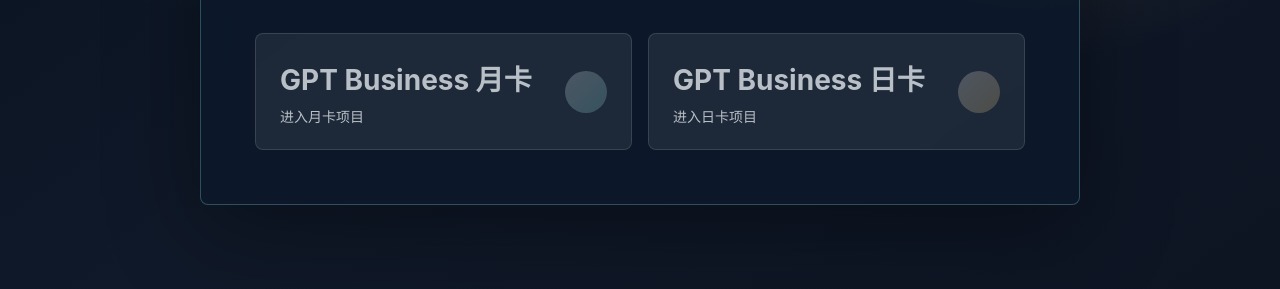
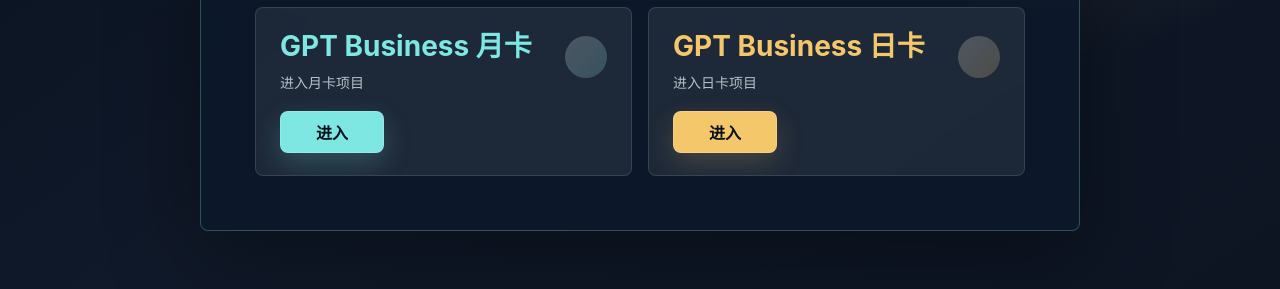
Before and after one commit to ppanjinfeng-afk/openai-monitor2, a website: page public/business.html in a window 1280 px wide. Shown: the part 433-722 px from the top of the page. Drawn offline with Linux system fonts and the light colour scheme; no server answers.

Commit message:
Make business cards use enter buttons

```diff
--- a/public/business.html
+++ b/public/business.html
@@ -84,11 +84,12 @@
       margin-top: 36px;
     }
 
-    .product-link {
+    .product-card {
       position: relative;
       display: flex;
-      min-height: 116px;
-      align-items: center;
+      min-height: 156px;
+      flex-direction: column;
+      align-items: flex-start;
       justify-content: space-between;
       gap: 18px;
       padding: 22px 24px;
@@ -101,11 +102,13 @@
       transition: transform 160ms ease, border-color 160ms ease, background 160ms ease;
     }
 
-    .product-link::after {
+    .product-card::after {
       content: "";
+      position: absolute;
+      top: 28px;
+      right: 24px;
       width: 42px;
       height: 42px;
-      flex: 0 0 auto;
       border-radius: 50%;
       background:
         linear-gradient(135deg, rgba(255, 255, 255, 0.95), rgba(255, 255, 255, 0.12)),
@@ -113,28 +116,69 @@
       opacity: 0.22;
     }
 
-    .product-link:hover,
-    .product-link:focus-visible {
+    .product-card:hover {
       transform: translateY(-2px);
       border-color: rgba(126, 231, 226, 0.64);
       background: rgba(126, 231, 226, 0.12);
-      outline: none;
     }
 
-    .product-link strong {
+    .product-copy {
+      width: 100%;
+      padding-right: 60px;
+    }
+
+    .product-copy strong {
       display: block;
       font-size: clamp(20px, 3vw, 28px);
       line-height: 1.2;
       letter-spacing: 0;
     }
 
-    .product-link span {
+    .product-copy span {
       display: block;
       margin-top: 8px;
       color: rgba(245, 251, 255, 0.72);
       font-size: 14px;
       line-height: 1.5;
       letter-spacing: 0;
+    }
+
+    .enter-button {
+      display: inline-flex;
+      min-width: 104px;
+      min-height: 42px;
+      align-items: center;
+      justify-content: center;
+      padding: 0 22px;
+      border: 1px solid rgba(255, 255, 255, 0.18);
+      border-radius: 8px;
+      color: #06111d;
+      font-size: 16px;
+      font-weight: 800;
+      letter-spacing: 0;
+      text-decoration: none;
+      background: var(--cyan);
+      box-shadow: 0 10px 28px rgba(126, 231, 226, 0.22);
+      transition: transform 160ms ease, box-shadow 160ms ease, background 160ms ease;
+    }
+
+    .enter-button:hover,
+    .enter-button:focus-visible {
+      transform: translateY(-1px);
+      background: #a1f5f0;
+      box-shadow: 0 14px 34px rgba(126, 231, 226, 0.3);
+      outline: none;
+    }
+
+    .daily .enter-button {
+      background: var(--gold);
+      box-shadow: 0 10px 28px rgba(244, 199, 107, 0.2);
+    }
+
+    .daily .enter-button:hover,
+    .daily .enter-button:focus-visible {
+      background: #ffd987;
+      box-shadow: 0 14px 34px rgba(244, 199, 107, 0.28);
     }
 
     .monthly {
@@ -163,8 +207,8 @@
         grid-template-columns: 1fr;
       }
 
-      .product-link {
-        min-height: 104px;
+      .product-card {
+        min-height: 148px;
         padding: 20px;
       }
     }
@@ -176,18 +220,20 @@
     <h1>选择项目</h1>
     <p class="subtitle">请选择要购买的 GPT Business 项目，系统会跳转到对应页面继续完成下单。</p>
     <div class="actions" aria-label="GPT Business 项目入口">
-      <a class="product-link monthly" id="monthly-link" href="https://www.penqda.com/" rel="noopener">
-        <span>
+      <article class="product-card monthly">
+        <div class="product-copy">
           <strong>GPT Business 月卡</strong>
           <span>进入月卡项目</span>
-        </span>
-      </a>
-      <a class="product-link daily" id="daily-link" href="https://xn--2team-cd2h.com" rel="noopener">
-        <span>
+        </div>
+        <a class="enter-button" id="monthly-link" href="https://www.penqda.com/" rel="noopener">进入</a>
+      </article>
+      <article class="product-card daily">
+        <div class="product-copy">
           <strong>GPT Business 日卡</strong>
           <span>进入日卡项目</span>
-        </span>
-      </a>
+        </div>
+        <a class="enter-button" id="daily-link" href="https://xn--2team-cd2h.com" rel="noopener">进入</a>
+      </article>
     </div>
   </main>
 
```
